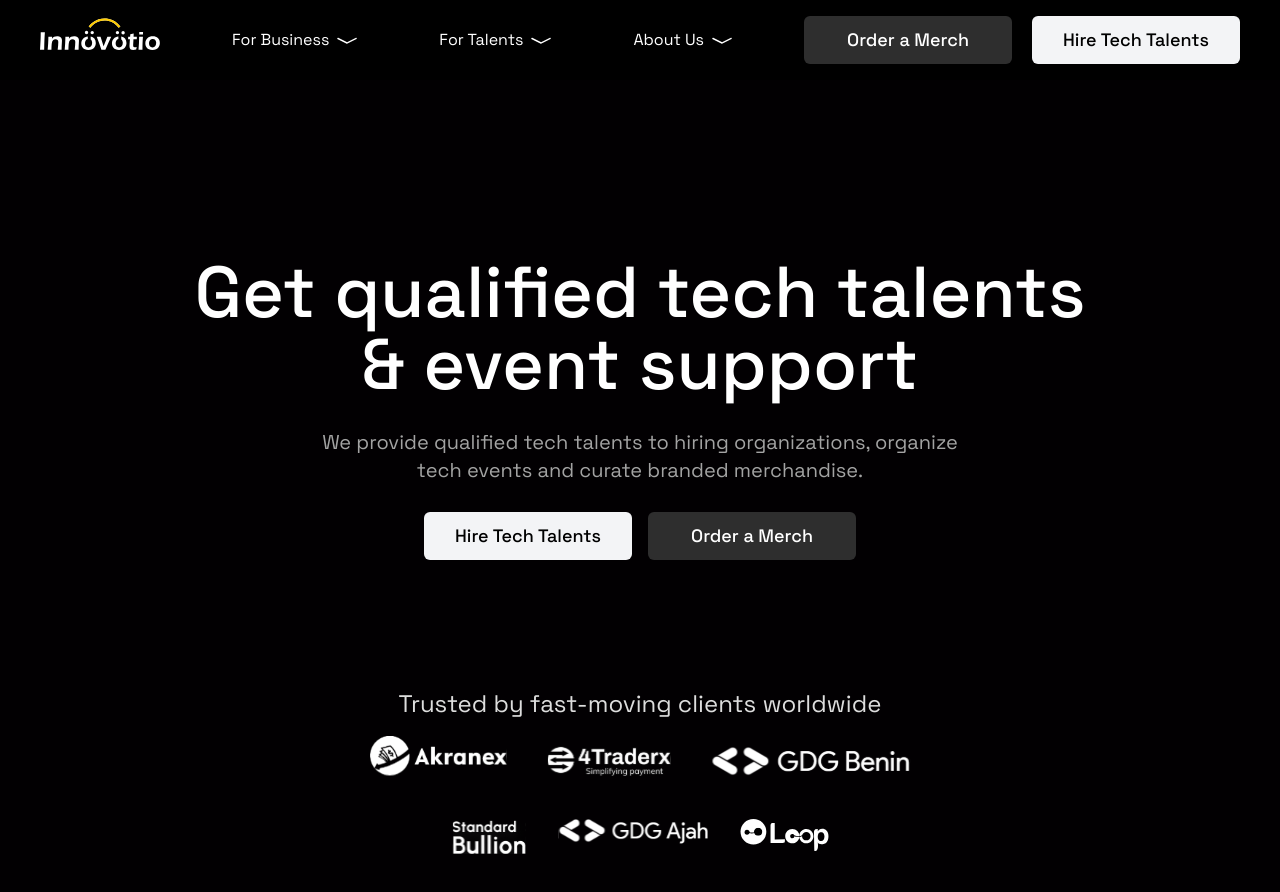
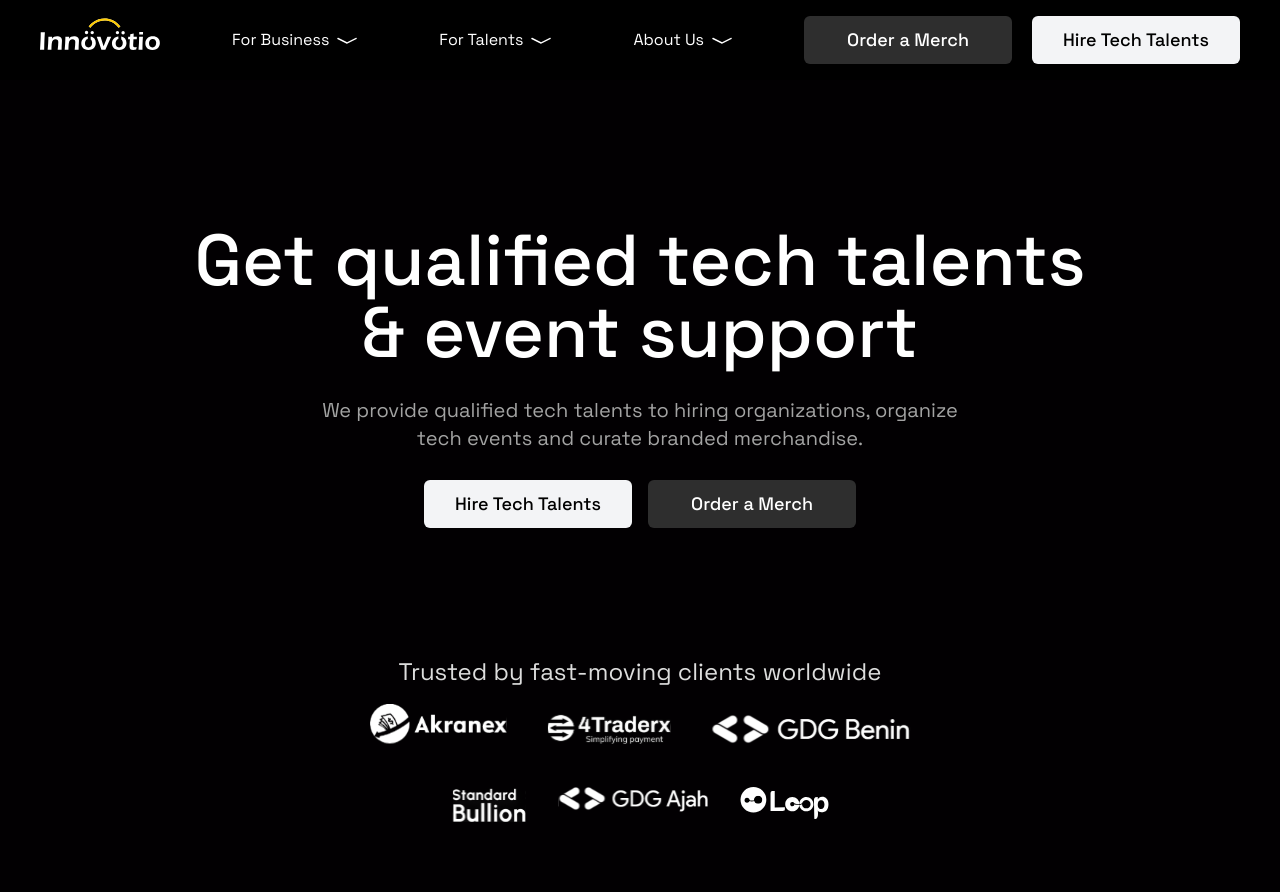
Before and after one commit to Innovotio/Innovotio-Website, a Next.js app: page / in a window 1280 px wide. Shown: the top 892 px of the page. Built offline with nearby package versions, Linux system fonts and the light colour scheme.

Commit message:
fix: header padding

```diff
--- a/src/components/Header/Header.js
+++ b/src/components/Header/Header.js
@@ -6,7 +6,7 @@ const Header = () => {
   return (
     <>
       <div className="cursor-pointer">
-        <div className=" xl:pt-64 lg:pt-40 md:pt-16 pt-16 md:px-10 px-5">
+        <div className=" xl:pt-56 lg:pt-40 md:pt-16 pt-16 md:px-10 px-5">
           <div
             className="flex justify-center items-center px-4 flex-col text-center w-full"
             data-aos="fade-up"
```
